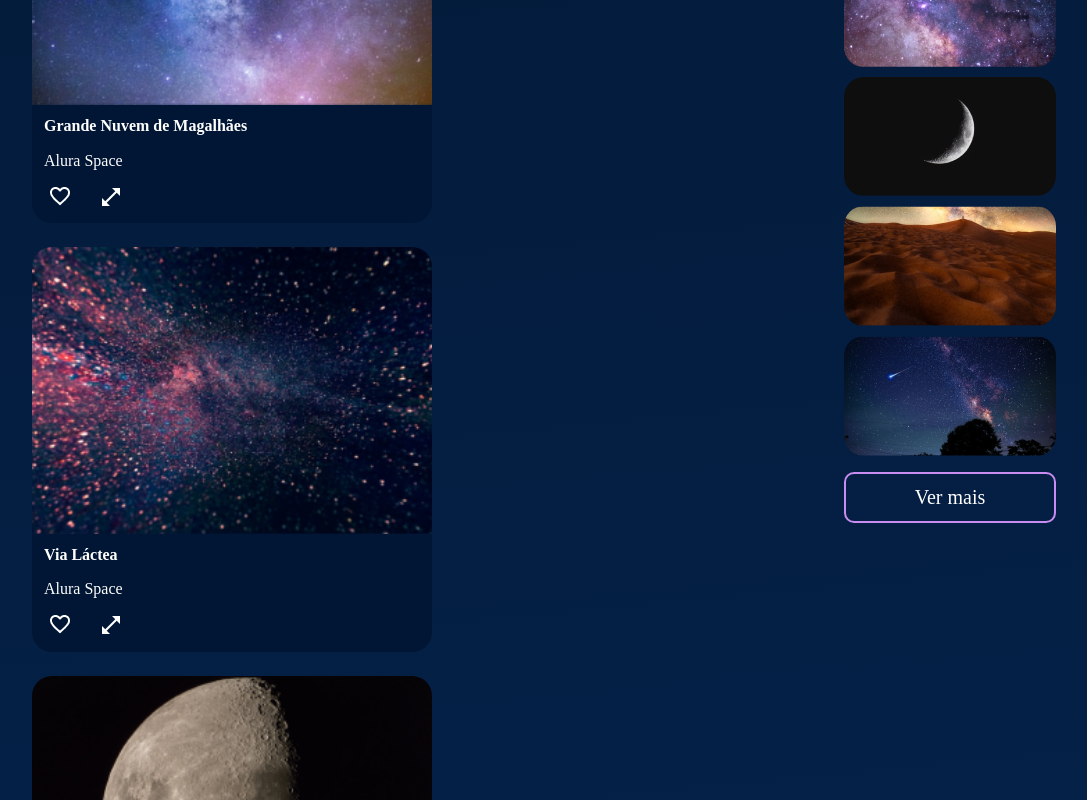
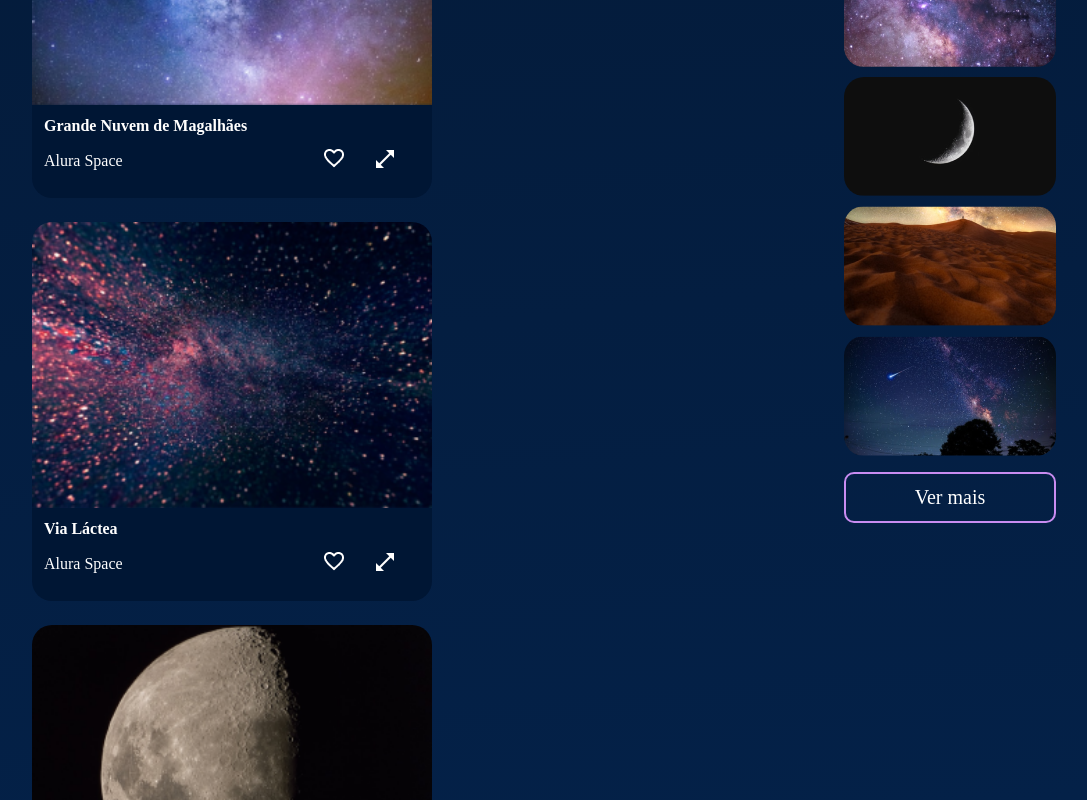
Before and after one commit to Joaolucas00/react-js, a React (Vite) app in the folder space-app/: page / in a window 1280 px wide. Shown: the part 880-1680 px from the top of the page, without its empty margins (96-1183 px from the left). Built offline with nearby package versions, Linux system fonts and the light colour scheme.

Commit message:
favoritar

```diff
--- a/space-app/src/App.jsx
+++ b/space-app/src/App.jsx
@@ -32,6 +32,10 @@ function App() {
   const [fotosGaleria, setFotosGaleria] = useState(fotos)
   const [fotoSelecionada, setFotoSelecionada] = useState(null)
 
+  const aoAlterarFavorito = (foto) => {
+    console.log(foto);
+  }
+
   return (
     <FundoGradiente>
       <AppContainer>
@@ -39,7 +43,7 @@ function App() {
         <BarraLateral/>
         <Tags></Tags>
         <ConteudoGaleria>
-          <Galeria aoSelecionarFoto={foto => setFotoSelecionada(foto)} fotos={fotosGaleria}/>
+          <Galeria aoAlterarFavorito={aoAlterarFavorito} aoSelecionarFoto={foto => setFotoSelecionada(foto)} fotos={fotosGaleria}/>
         </ConteudoGaleria>
       </AppContainer>
       <ModalZoom aoFechar={() => setFotoSelecionada(null)} foto={fotoSelecionada}></ModalZoom>
--- a/space-app/src/componentes/Galeria/Card/index.jsx
+++ b/space-app/src/componentes/Galeria/Card/index.jsx
@@ -33,27 +33,36 @@ const BotaoIcone = styled.button`
     margin-right: 20px;
 `
 
+const FooterEstilizado = styled.footer`
+    display: flex;
+    justify-content: space-between;
+
+    p {
+        flex-grow: 1;
+    }
+`
 
 
-const Card = ({expandida = false, foto, aoZoom}) => {
+
+const Card = ({expandida = false, foto, aoZoom, aoAlterarFavorito}) => {
     return (
             <CardDiv $expandida={expandida}>
                 <img src={foto.path} alt="foto"></img>
                 <figcaption>
                     <h3>{foto.titulo}</h3>
-                    <footer>
+                    <FooterEstilizado>
                         {expandida ?
                         <>
-                        <p>{foto.fonte}</p>
-                        <BotaoIcone><img src="/icones/favorito.png" alt="" /></BotaoIcone>
+                        <p >{foto.fonte}</p>
+                        <BotaoIcone onClick={foto => aoAlterarFavorito(foto)}><img src="/icones/favorito.png" alt="" /></BotaoIcone>
                         </>
                         :
                         <> <p>{foto.fonte}</p>
-                        <BotaoIcone><img src="/icones/favorito.png" alt="" /></BotaoIcone>
+                        <BotaoIcone onClick={() => aoAlterarFavorito(foto)}><img src="/icones/favorito.png" alt="" /></BotaoIcone>
                         <BotaoIcone onClick={() => aoZoom(foto)}><img src="/icones/expandir.png" alt="" /></BotaoIcone>
                         </>}
 
-                    </footer>
+                    </FooterEstilizado>
                 </figcaption>
             </CardDiv>
     )
--- a/space-app/src/componentes/Galeria/index.jsx
+++ b/space-app/src/componentes/Galeria/index.jsx
@@ -27,14 +27,14 @@ const ImagensContainer = styled.section`
 `
 
 
-const Galeria = ({ fotos = [], aoSelecionarFoto }) => {
+const Galeria = ({ fotos = [], aoSelecionarFoto, aoAlterarFavorito }) => {
     return (
         <>
             <GaleriaContainer>
                 <SecaoFluida>
                     <TituloNav>Navegue pela galeria</TituloNav>
                     <ImagensContainer>
-                        {fotos.map(foto => <Card key={foto.id}  aoZoom={aoSelecionarFoto} foto={foto}/>)}
+                        {fotos.map(foto => <Card key={foto.id} aoAlterarFavorito={aoAlterarFavorito} aoZoom={aoSelecionarFoto} foto={foto}/>)}
                     </ImagensContainer>
                 </SecaoFluida>
                 <div style={{minWidth: 212}}>
```
